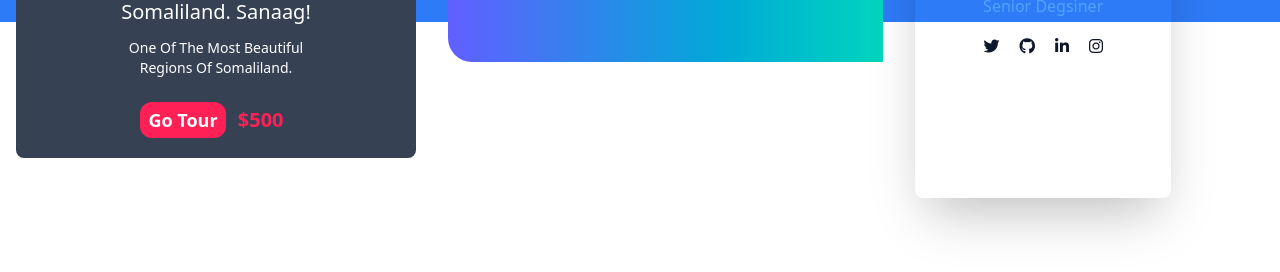
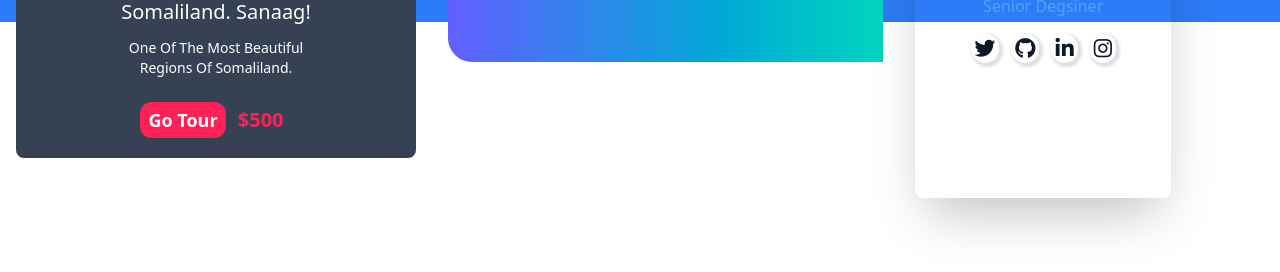
Before and after one commit to SubairMohamed/Cards-Design, a website: page src/index.html in a window 1280 px wide. Shown: the part 258-530 px from the top of the page. Drawn offline with Linux system fonts and the light colour scheme.

Commit message:
well-done-three-card

```diff
--- a/scss/main.scss
+++ b/scss/main.scss
@@ -18,3 +18,9 @@
     height: 35vh;
     background: rgb(46, 123, 247);
 }
+
+i {
+    font-size: 1.3rem;
+    background: white;
+    box-shadow: 2px 2px 3px 2px rgb(223, 223, 223);
+}
```
Also changed, not shown: dist/CSS/main.CSS/main.css, 1 other file.
